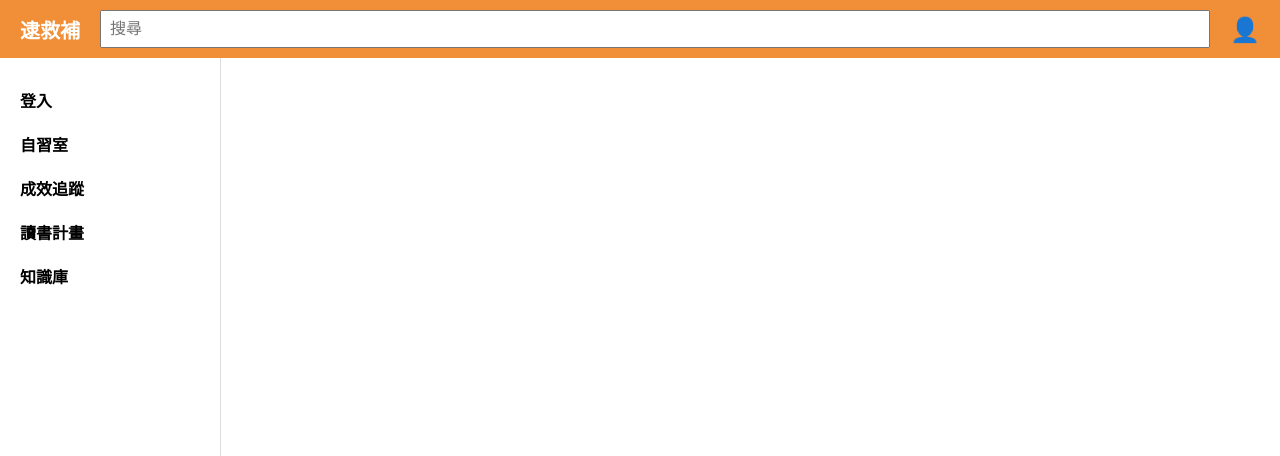
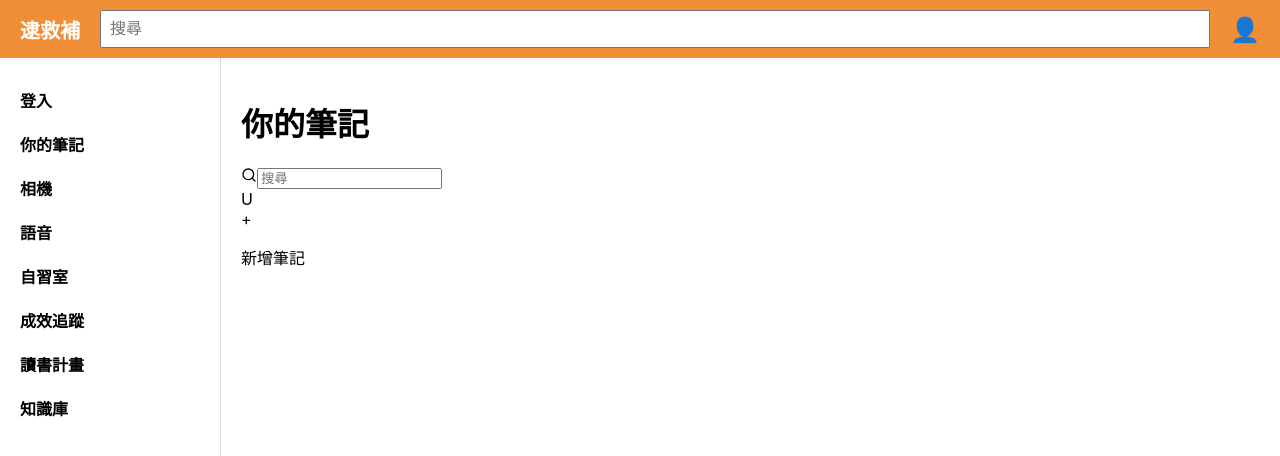
Before and after one commit to sgu731/school_frontend, a React (Create React App) app: page /note in a window 1280 px wide. Shown: the top 456 px of the page. Built offline with nearby package versions, Linux system fonts and the light colour scheme.

Commit message:
merge front end

```diff
--- a/package.json
+++ b/package.json
@@ -8,6 +8,8 @@
     "@testing-library/react": "^16.2.0",
     "@testing-library/user-event": "^13.5.0",
     "date-fns": "^4.1.0",
+    "framer-motion": "^12.7.2",
+    "lucide-react": "^0.488.0",
     "react": "^19.0.0",
     "react-datepicker": "^8.2.1",
     "react-dom": "^19.0.0",
@@ -15,6 +17,7 @@
     "react-router-dom": "^7.4.0",
     "react-scripts": "5.0.1",
     "recharts": "^2.15.2",
+    "tesseract.js": "^6.0.1",
     "web-vitals": "^2.1.4"
   },
   "scripts": {
--- a/src/App.js
+++ b/src/App.js
@@ -2,6 +2,10 @@ import { BrowserRouter as Router, Routes, Route, Link } from 'react-router-dom';
 import React from 'react';
 import './App.css';
 import HomePage from './pages/HomePage';
+import NotebookDashboard from "./pages/NotebookDashboard";
+import NoteDetailPage from './pages/NoteDetailPage';
+import CameraPage from "./pages/CameraPage";
+import VoicePage from "./pages/VoicePage";
 import RoomsPage from './pages/RoomsPage';
 import TrackerPage from './pages/TrackerPage';
 import PlanPage from './pages/PlanPage';
@@ -22,6 +26,9 @@ function App() {
         <div className="main-content">
           <nav className="side-menu">
             <Link to="/">登入</Link>
+            <Link to="/note">你的筆記</Link>
+            <Link to="/camera">相機</Link>
+            <Link to="/voice">語音</Link>
             <Link to="/rooms">自習室</Link>
             <Link to="/tracker">成效追蹤</Link>
             <Link to="/plan">讀書計畫</Link>
@@ -31,6 +38,10 @@ function App() {
           <div className="page-content">
             <Routes>
               <Route path="/" element={<HomePage />} />
+              <Route path="/note" element={<NotebookDashboard />} />
+              <Route path="/notebook/:index" element={<NoteDetailPage />} />
+              <Route path="/camera" element={<CameraPage />} />
+              <Route path="/voice" element={<VoicePage />} />
               <Route path="/rooms" element={<RoomsPage />} />
               <Route path="/tracker" element={<TrackerPage />} />
               <Route path="/plan" element={<PlanPage />} />
--- /dev/null
+++ b/src/components/ui/avatar.jsx
@@ -0,0 +1,17 @@
+import React from "react";
+
+export function Avatar({ src, alt = "avatar", className = "" }) {
+  return src ? (
+    <img
+      src={src}
+      alt={alt}
+      className={`w-9 h-9 rounded-full object-cover ${className}`}
+    />
+  ) : (
+    <div
+      className={`w-9 h-9 rounded-full bg-gray-400 flex items-center justify-center text-white text-sm font-bold ${className}`}
+    >
+      U
+    </div>
+  );
+}
--- /dev/null
+++ b/src/components/ui/button.jsx
@@ -0,0 +1,24 @@
+import React from "react";
+import { cn } from "../../lib/utils";
+
+export function Button({
+  className = "",
+  children,
+  variant = "default",
+  ...props
+}) {
+  const base =
+    "inline-flex items-center justify-center rounded-md text-sm font-medium px-4 py-2 transition-colors focus:outline-none focus:ring-2 focus:ring-offset-2 disabled:opacity-50";
+
+  const variants = {
+    default: "bg-orange-500 text-white hover:bg-orange-600 focus:ring-orange-500",
+    outline: "border border-gray-300 text-gray-700 hover:bg-gray-100",
+    destructive: "bg-red-500 text-white hover:bg-red-600 focus:ring-red-500",
+  };
+
+  return (
+    <button className={cn(base, variants[variant], className)} {...props}>
+      {children}
+    </button>
+  );
+}
--- /dev/null
+++ b/src/components/ui/card.jsx
@@ -0,0 +1,16 @@
+// src/components/ui/card.jsx
+import React from "react";
+
+export const Card = React.forwardRef(({ className = "", children, ...props }, ref) => {
+  return (
+    <div
+      ref={ref}
+      className={`rounded-md border border-gray-300 bg-white shadow-sm hover:shadow-md transition ${className}`}
+      {...props}
+    >
+      {children}
+    </div>
+  );
+});
+
+Card.displayName = "Card";
--- /dev/null
+++ b/src/components/ui/dialog.jsx
@@ -0,0 +1,26 @@
+import React from "react";
+
+export function Dialog({ open, onOpenChange, children }) {
+  if (!open) return null;
+  return <div className="fixed inset-0 z-50 flex items-center justify-center bg-black bg-opacity-50">{children}</div>;
+}
+
+export function DialogContent({ className = "", children }) {
+  return (
+    <div className={`bg-white p-6 rounded-lg shadow-lg ${className}`}>
+      {children}
+    </div>
+  );
+}
+
+export function DialogHeader({ children }) {
+  return <div className="mb-4">{children}</div>;
+}
+
+export function DialogTitle({ children }) {
+  return <h2 className="text-lg font-bold">{children}</h2>;
+}
+
+export function DialogFooter({ className = "", children }) {
+  return <div className={`flex justify-end gap-2 ${className}`}>{children}</div>;
+}
--- /dev/null
+++ b/src/components/ui/input.jsx
@@ -0,0 +1,10 @@
+import React from "react";
+
+export function Input({ className = "", ...props }) {
+  return (
+    <input
+      className={`border rounded px-3 py-2 text-sm focus:outline-none focus:ring-2 focus:ring-orange-400 ${className}`}
+      {...props}
+    />
+  );
+}
--- /dev/null
+++ b/src/lib/utils.js
@@ -0,0 +1,3 @@
+export function cn(...classes) {
+    return classes.filter(Boolean).join(" ");
+  }
--- a/src/pages/NoteDetailPage.jsx
+++ b/src/pages/NoteDetailPage.jsx
@@ -1,6 +1,6 @@
 import React, { useEffect, useState, useRef } from "react";
 import { useLocation, useNavigate } from "react-router-dom";
-import { Button } from "@/components/ui/button";
+import { Button } from "../components/ui/button";
 import { motion } from "framer-motion";
 import { ArrowLeft } from "lucide-react";
 
--- a/src/pages/NotebookDashboard.jsx
+++ b/src/pages/NotebookDashboard.jsx
@@ -1,9 +1,9 @@
 import React, { useState, useEffect } from "react";
-import { Input } from "@/components/ui/input";
-import { Card } from "@/components/ui/card";
-import { Avatar } from "@/components/ui/avatar";
-import { Button } from "@/components/ui/button";
-import { Search, Pencil, Trash2, Save, X } from "lucide-react";
+import { Input } from "../components/ui/input";
+import { Card } from "../components/ui/card";
+import { Avatar } from "../components/ui/avatar";
+import { Button } from "../components/ui/button";
+import { Search, Pencil, Trash2, Save, X, UploadCloud } from "lucide-react";
 import { useNavigate } from "react-router-dom";
 
 export default function NotebookDashboard() {
@@ -19,26 +19,27 @@ export default function NotebookDashboard() {
       id: Date.now() + i,
       title: item.title || "從語音轉文字",
       content: item.content || "",
-      date: new Date(item.date).toLocaleString("zh-TW"),
+      date: item.date || new Date().toISOString(),
     }));
     setNotes(formatted);
   }, []);
+
+  const formatDate = (isoDate) => {
+    const d = new Date(isoDate);
+    return `${d.getFullYear()}年${d.getMonth() + 1}月${d.getDate()}日 上午${d.getHours().toString().padStart(2, "0")}:${d.getMinutes().toString().padStart(2, "0")}`;
+  };
 
   const addNote = () => {
     const newNote = {
       id: Date.now(),
       title: `新筆記 ${notes.length + 1}`,
       content: "",
-      date: new Date().toLocaleString("zh-TW", {
-        year: "numeric",
-        month: "long",
-        day: "numeric",
-        hour: "numeric",
-        minute: "2-digit",
-        hour12: true,
-      }),
+      date: new Date().toISOString(),
     };
-    setNotes([...notes, newNote]);
+    setNotes((prev) => [...prev, newNote]);
+    setEditingNoteId(newNote.id);
+    setEditTitle(newNote.title);
+    setEditContent("");
   };
 
   const startEditing = (note) => {
@@ -65,7 +66,7 @@ export default function NotebookDashboard() {
 
   const deleteNote = (id) => {
     if (window.confirm("確定要刪除這筆筆記嗎？")) {
-      const remaining = notes.filter(note => note.id !== id);
+      const remaining = notes.filter((note) => note.id !== id);
       setNotes(remaining);
       localStorage.setItem("importedNotes", JSON.stringify(remaining));
     }
@@ -84,30 +85,30 @@ export default function NotebookDashboard() {
       </div>
 
       {/* Notes Grid */}
-      <div className="grid grid-cols-1 md:grid-cols-2 lg:grid-cols-3 gap-4">
+      <div className="grid grid-cols-1 sm:grid-cols-2 lg:grid-cols-3 gap-4">
         {/* New Note Tile */}
         <Card
-          className="flex flex-col items-center justify-center h-40 border-dashed border-2 border-gray-300 cursor-pointer"
+          className="flex flex-col items-center justify-center h-52 border-dashed border-2 border-gray-300 cursor-pointer hover:bg-gray-100 rounded-xl"
           onClick={addNote}
         >
-          <span className="text-3xl">+</span>
-          <p className="text-sm mt-2">新增筆記</p>
+          <span className="text-4xl text-gray-500">+</span>
+          <p className="text-sm mt-2 text-gray-500">新增筆記</p>
         </Card>
 
-        {/* Existing Notes */}
+        {/* Note Cards */}
         {notes.map((note) => (
           <Card
             key={note.id}
-            className="p-4 h-40 flex flex-col justify-between relative cursor-pointer"
-            onClick={() =>
-              editingNoteId === note.id ? null :
+            className="p-4 h-52 flex flex-col justify-between relative shadow hover:shadow-lg transition rounded-xl border border-gray-300"
+            onClick={() => {
+              if (editingNoteId === note.id || note.content === "") return;
               navigate("/note", {
                 state: {
                   title: note.title,
                   content: note.content,
                 },
-              })
-           }
+              });
+            }}
           >
             {editingNoteId === note.id ? (
               <div className="flex flex-col gap-2">
@@ -126,30 +127,42 @@ export default function NotebookDashboard() {
                   <Button onClick={saveEditing} size="sm" className="flex items-center gap-1">
                     <Save size={14} /> 儲存
                   </Button>
-                  <Button variant="outline" onClick={cancelEditing} size="sm" className="flex items-center gap-1">
+                  <Button
+                    variant="outline"
+                    onClick={cancelEditing}
+                    size="sm"
+                    className="flex items-center gap-1"
+                  >
                     <X size={14} /> 取消
                   </Button>
                 </div>
               </div>
             ) : (
               <>
-                <div>
-                  <p className="text-lg font-semibold">{note.title}</p>
-                  <p className="text-sm text-gray-500">{note.date}</p>
+                <UploadCloud size={18} className="absolute top-3 left-3 text-gray-400" />
+                <div className="flex flex-col flex-1 overflow-hidden">
+                  <p className="text-lg font-semibold truncate">{note.title}</p>
+                  <p className="text-sm text-gray-500 mt-1">{formatDate(note.date)}</p>
                   {note.content && (
-                    <p className="text-sm text-gray-700 mt-1 truncate">{note.content}</p>
+                    <p className="text-sm text-gray-600 mt-2 truncate">{note.content}</p>
                   )}
                 </div>
-                <div className="absolute top-2 right-2 flex space-x-2">
+                <div className="absolute top-3 right-3 flex space-x-2 z-10">
                   <Pencil
                     size={16}
                     className="text-blue-500 cursor-pointer"
-                    onClick={() => startEditing(note)}
+                    onClick={(e) => {
+                      e.stopPropagation();
+                      startEditing(note);
+                    }}
                   />
                   <Trash2
                     size={16}
                     className="text-red-500 cursor-pointer"
-                    onClick={() => deleteNote(note.id)}
+                    onClick={(e) => {
+                      e.stopPropagation();
+                      deleteNote(note.id);
+                    }}
                   />
                 </div>
               </>
--- a/src/pages/VoicePage.jsx
+++ b/src/pages/VoicePage.jsx
@@ -1,7 +1,8 @@
 import React, { useState, useRef, useEffect } from "react";
-import { Card } from "@/components/ui/card";
-import { Button } from "@/components/ui/button";
 import { Mic, Upload, Library } from "lucide-react";
+import { Card } from "../components/ui/card";
+import { Button } from "../components/ui/button";
+
 
 export default function VoicePage() {
   const [recordings, setRecordings] = useState([]);
```
Also changed, not shown: src/pages/CameraPage.jsx (+4 -4 lines), 1 other file (tests, documents, lock files or other folders).
